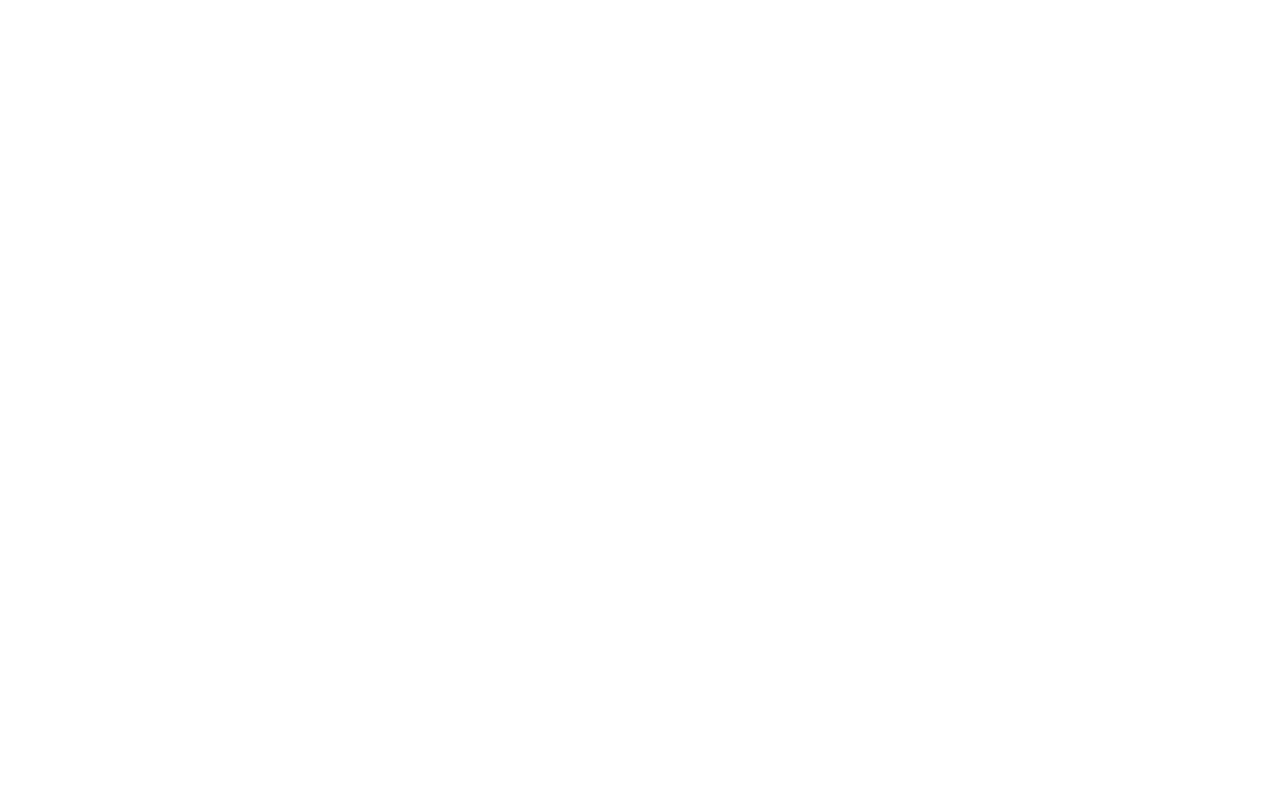
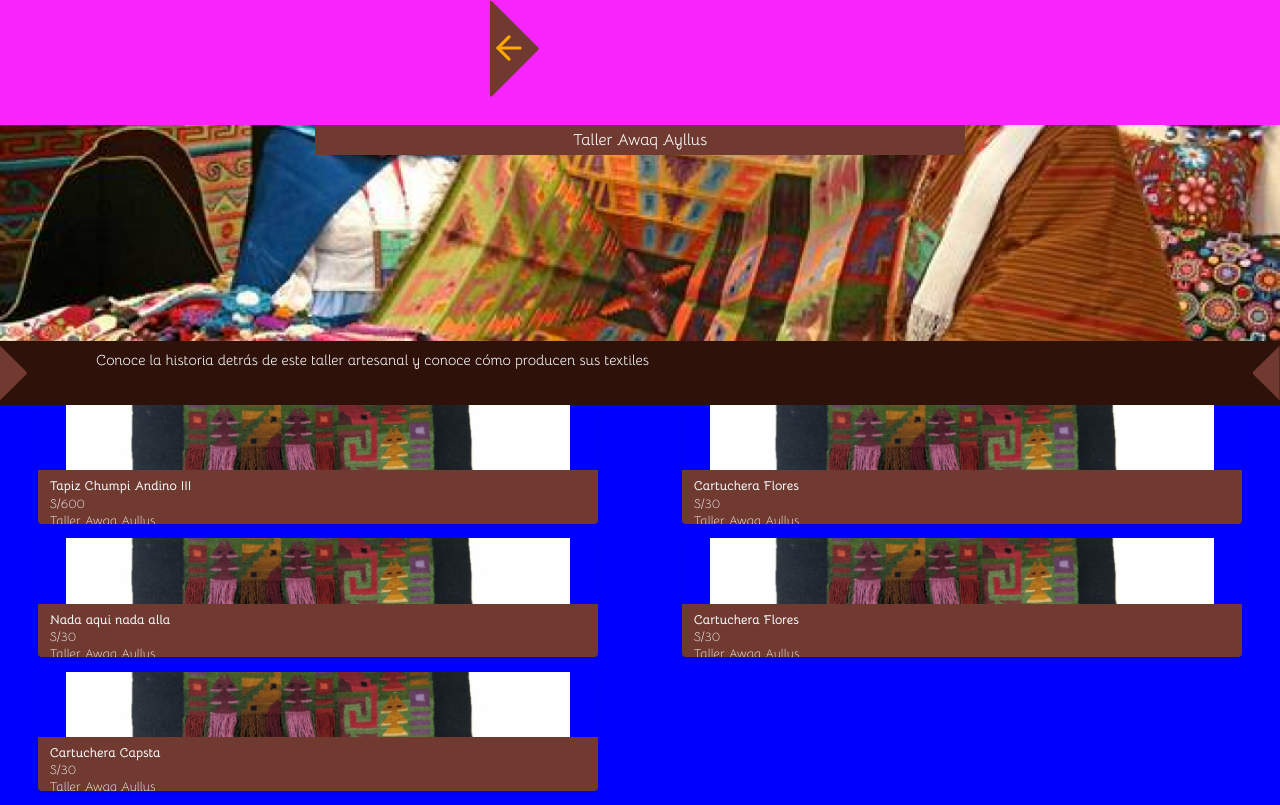
Before and after one commit to Thewilliamg/proyectoFinalExpress, a React (Vite) app: page /markets/products in a window 1280 px wide. Before the commit this address had no page. Built offline with nearby package versions, Linux system fonts and the light colour scheme; the HTML template or start-up script is replaced by a standard one.

Commit message:
feat: :construction: Page /markets/products in progress

```diff
--- a/src/App.jsx
+++ b/src/App.jsx
@@ -16,6 +16,7 @@ import Login_User from './pages/login/user/User.jsx'
 import Favorites from './pages/home/components/favorites/Favorites.jsx'
 import SignupEmail from "./pages/signup/email/Email.jsx";
 import Settings from "./pages/home/components/settings/Settings.jsx";
+import Products from "./pages/markets/products/Products.jsx";
 
 function App() {
   return (
@@ -32,6 +33,7 @@ function App() {
         <Route path="/discounts" element={<Home page={<Discounts/>}/>} />
         {/* Rutas de tiendas*/ }
         <Route path="/markets" element={<Home page={<Markets/>}/>} />
+        <Route path="/markets/products" element={<Products />} />
         {/* Rutas de comprar */}
         <Route path="/shop" element={<Home page={<Shop/>}/>} />
         {/* Rutas de perfil de usuario */}
--- /dev/null
+++ b/src/pages/markets/products/Products.jsx
@@ -0,0 +1,97 @@
+import "./products.css";
+import imgWorkshop from "/img/Ruraq-maki-taller-product.png";
+import item1 from "/img/product-workshop1.png";
+import triangle from "/img/square-brown-figure.svg";
+import { Link } from 'react-router-dom';
+import GoBackArrow from "../../../pages/components/backArrow";
+
+export default function Products() {
+
+    //TODO: Este es un objeto de ejemplo:
+    const dataWorkShopProducts = {
+        workshop: { name: 'Taller Awaq Ayllus', imgWorkshop: imgWorkshop },
+        products: [{
+            productImg: item1,
+            price: 600,
+            name: 'Tapiz Chumpi Andino III',
+            id: 123456
+        }, {
+            productImg: item1,
+            price: 30,
+            name: 'Cartuchera Flores',
+            id: 3216457
+        }, {
+            productImg: item1,
+            price: 30,
+            name: 'Nada aqui nada alla',
+            id: 456123
+        }, {
+            productImg: item1,
+            price: 30,
+            name: 'Cartuchera Flores',
+            id: 3312456
+        }, {
+            productImg: item1,
+            price: 30,
+            name: 'Cartuchera Capsta',
+            id: 465789
+        }]
+    };
+
+    return (
+        <div className="crafts-container">
+
+            <Link to="/markets" classname="link-from-crafts">
+                <GoBackArrow />
+            </Link>
+            <div className="header-crafts">
+                <img
+                    src={dataWorkShopProducts.workshop.imgWorkshop}
+                    alt={dataWorkShopProducts.workshop.name}
+                    className="header-image-workshop"
+                />
+                <div className="header-overlay-crafts">
+                    <h1 className="header-title-crafts">{dataWorkShopProducts.workshop.name}</h1>
+                    <a href="/workshop/business-presentation">
+                        <img className="left-triangle-craft" src={triangle} alt="left-triangle" />
+                        <p className="header-subtitle">
+                            Conoce la historia detrás de este taller artesanal y conoce cómo producen sus textiles
+                        </p>
+                        <img className="right-triangle-craft" src={triangle} alt="rigth-triangle" />
+
+                    </a>
+                </div>
+            </div>
+
+            <div className="content-description-craft">
+
+                <div className="searchbar-products">
+
+                </div>
+
+                <div className="product-grid">
+
+                    {dataWorkShopProducts.products.map((item, index) => {
+                        return (
+                            <div className="product-card-craft">
+                                <img
+                                    src={item.productImg} // Cambiar por tu imagen de producto
+                                    alt={item.name}
+                                    className="product-image"
+                                />
+                                <div className="description-craft">
+                                    <p className="product-name">{item.name}</p>
+                                    <p className="product-price">S/{item.price}</p>
+                                    <p className="product-source">{dataWorkShopProducts.workshop.name}</p>
+                                </div>
+                            </div>
+
+                        )
+                    })
+                    }
+                </div>
+
+            </div>
+        </div>
+    );
+};
--- /dev/null
+++ b/src/pages/markets/products/products.css
@@ -0,0 +1,148 @@
+.crafts-container {
+    display: flex;
+    flex-direction: column;
+    align-items: center;
+    /* background-color: #f7fafc; */
+    background-color: #f725fc;
+
+    height: 100svh;
+    width: 100%;
+  }
+
+.link-from-crafts{
+    position: absolute;
+    top: 0;
+    left: 0;
+    width: 600px;
+}
+
+.header-crafts {
+    position: relative;
+    width: 100%;
+    height: 35vh;
+    background-color: blue;
+}
+
+.header-crafts .header-image-workshop {
+    width: 100%;
+    height: 95%;
+    object-fit: cover;
+}
+
+.header-overlay-crafts {
+    position: absolute;
+    top: 0;
+    left: 0;
+    width: 100%;
+    height: 100%;
+    display: flex;
+    flex-direction: column;
+    justify-content: space-between;
+    align-items: center;
+    color: white;
+}
+
+.header-title-crafts {
+    padding: 0.3em;
+    font-size: 1em;
+    font-weight: 500;
+    width: 50%;
+    text-align: center;
+    justify-self: center;
+    background-color: #703A31;
+}
+
+  .header-overlay-crafts a{
+    text-decoration: none;
+    color: #f7fafc;
+    background-color: #2E1108;
+    width: 100%;
+    height: 20%;
+    display: flex;
+    justify-content: space-between;
+    padding: 4px 0;
+  }
+
+.left-triangle-craft .right-triangle-craft{
+    height: 20%;
+    width: 20%;
+}
+
+.right-triangle-craft{
+    transform: rotate(180deg);
+}
+
+  .header-subtitle {
+    padding: 6px;
+    font-size: 0.9em;
+    color: #f7fafc;
+    width: 85%;
+    display: flex;
+    text-align: center;
+    text-justify: center;
+    justify-self: center;
+    align-content: center;
+  }
+
+/* ----------- SEARCHBAR STYLE ---------------- */
+.content-description-craft{
+    /* display: flex; */
+    width: 100%;
+    height: 50svh;
+    background-color: blue;
+    /*z-index: 50; */
+}
+
+/* ----------- PRODUCT CARDS STYLE ---------------- */
+  .product-grid {
+    display: grid;
+    grid-template-columns: repeat(2, 1fr);
+    gap: 0.5em;
+    justify-items: center;
+    height: 98%;
+    width: 100%;
+  }
+
+  .product-card-craft {
+    box-shadow: 0 2px 4px rgba(0, 0, 0, 0.1);
+    display: flex;
+    flex-direction: column;
+    align-items: center;
+    border-radius: 4px;
+    width: 88%;
+    height: 95%;
+    overflow: hidden;
+  }
+
+.product-image {
+    width: 90%;
+    height: 55%;
+    object-fit: cover;
+}
+
+.description-craft{
+    width: 100%;
+    height: 45%;
+    background-color: #703A31;
+    color: #f7fafc;
+    display: flex;
+    flex-direction: column;
+    font-size: 0.8em;
+    gap: 2%;
+}
+
+.product-name {
+    font-weight: 600;
+    margin-top: 8px;
+    padding-left: 0.9em;
+  }
+
+  .product-price {
+    font-weight: 300;
+    padding-left: 0.9em;
+  }
+
+  .product-source {
+    font-weight: 300;
+    padding-left: 0.9em;
+  }
```
Also changed, not shown: public/img/Ruraq-maki-taller-product.png (added), public/img/product-workshop1.png (added).
